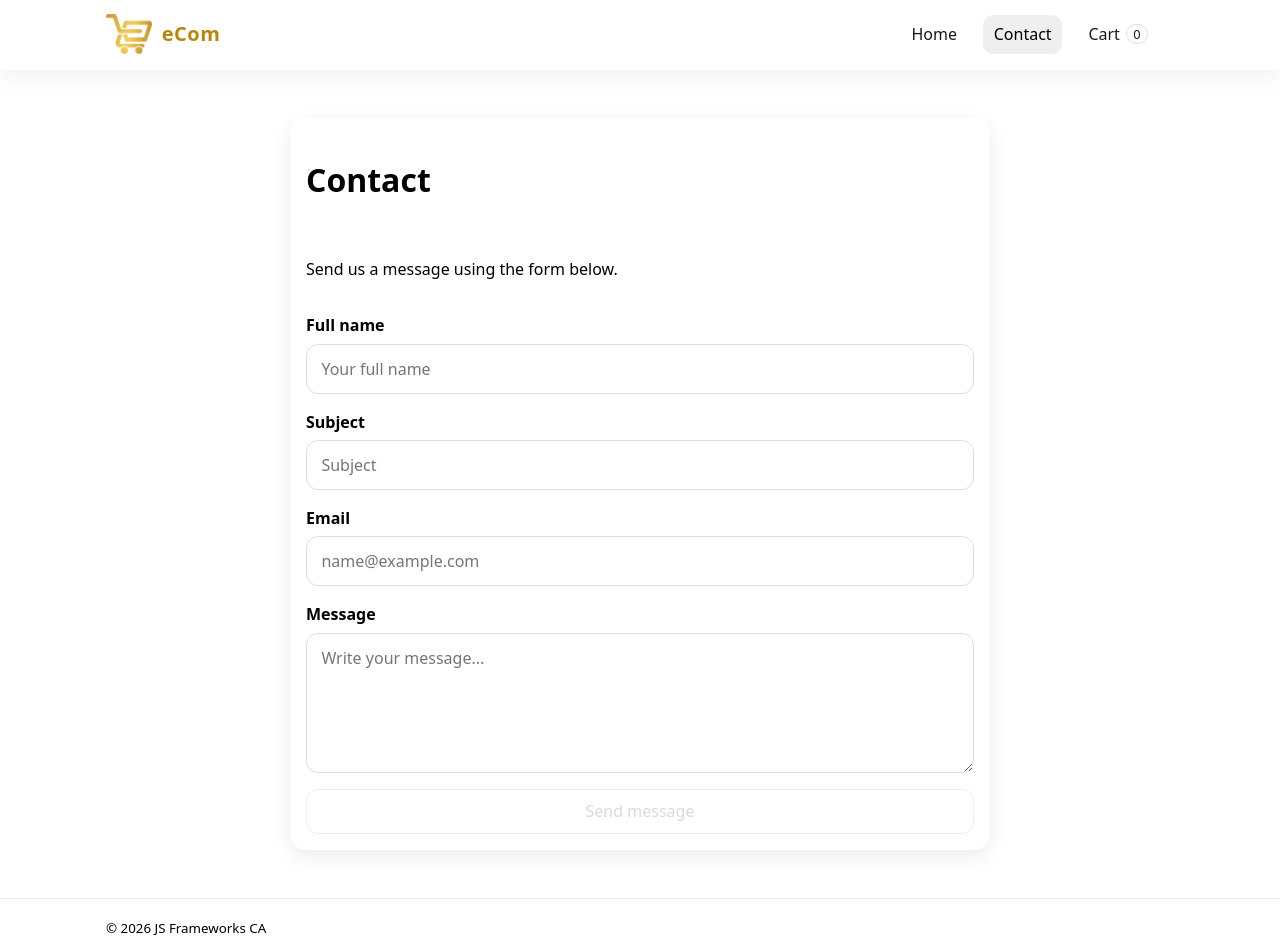
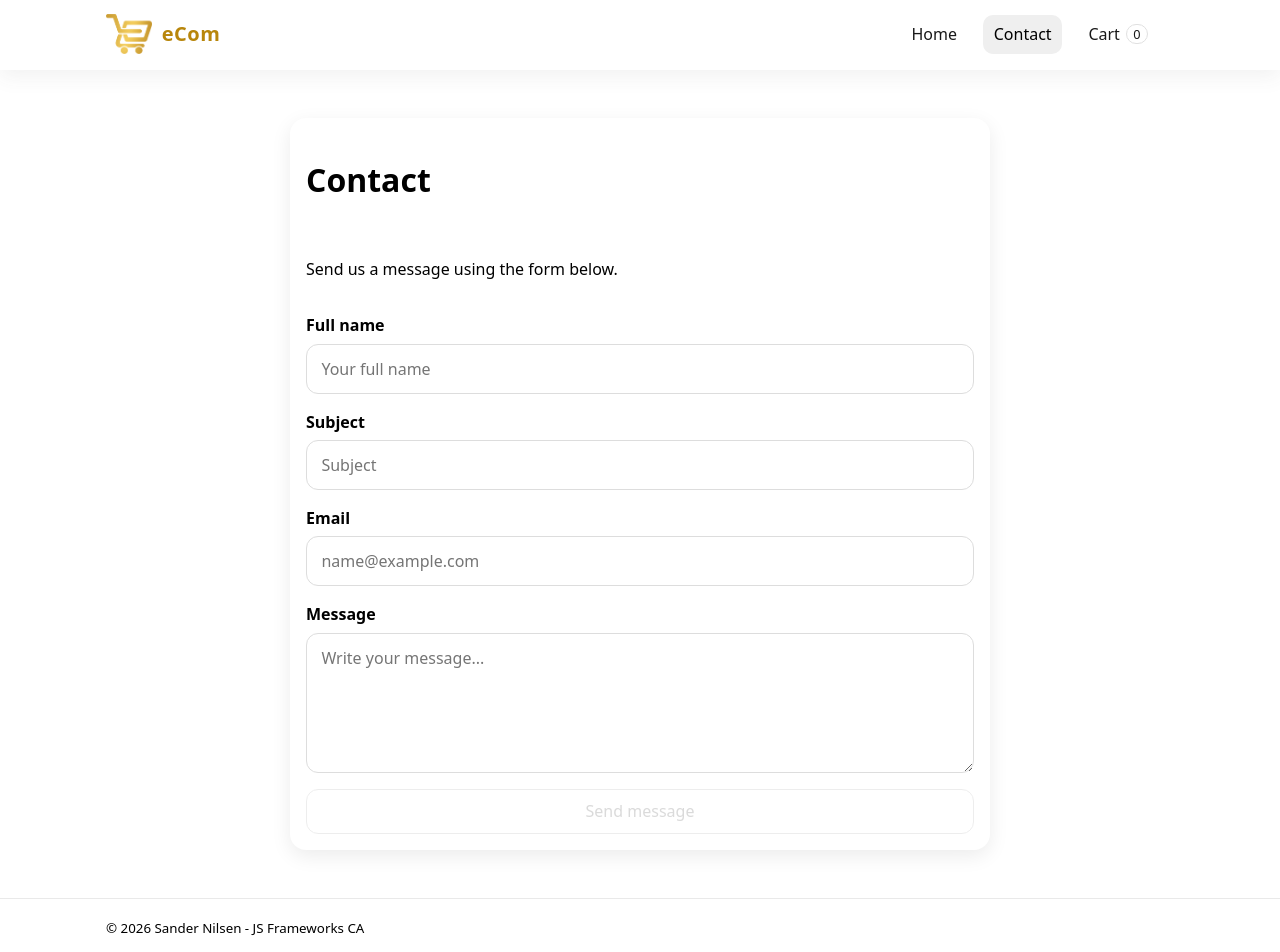
Before and after one commit to SanderNilsen/js-frameworks-ca, a React (Create React App) app: page /contact in a window 1280 px wide. Shown: the top 952 px of the page. Built offline with nearby package versions, Linux system fonts and the light colour scheme.

Commit message:
Update footer and contact page text
Footer now credits Sander Nilsen alongside JS Frameworks CA. Improved error text styling and updated success message wording on the contact page.

```diff
--- a/src/components/Layout/Footer.jsx
+++ b/src/components/Layout/Footer.jsx
@@ -10,7 +10,7 @@ export default function Footer() {
   return (
     <Wrapper>
       <Container>
-        <small>© {new Date().getFullYear()} JS Frameworks CA</small>
+        <small>© {new Date().getFullYear()} Sander Nilsen - JS Frameworks CA</small>
       </Container>
     </Wrapper>
   );
--- a/src/pages/Contact.jsx
+++ b/src/pages/Contact.jsx
@@ -43,6 +43,8 @@ const Textarea = styled.textarea`
 const ErrorText = styled.p`
   margin: 0;
   font-size: 0.9rem;
+  color: red;
+  font-weight: 600;
 `;
 
 const Success = styled.div`
@@ -117,7 +119,7 @@ export default function Contact() {
       {submitted && (
         <Success>
           <strong>Message sent!</strong>
-          <p style={{ margin: "0.5rem 0 0 0" }}>Thanks — we’ll get back to you soon.</p>
+          <p style={{ margin: "0.5rem 0 0 0" }}>Thank you for your message! We'll get back to you as soon as possible.</p>
         </Success>
       )}
 
```
